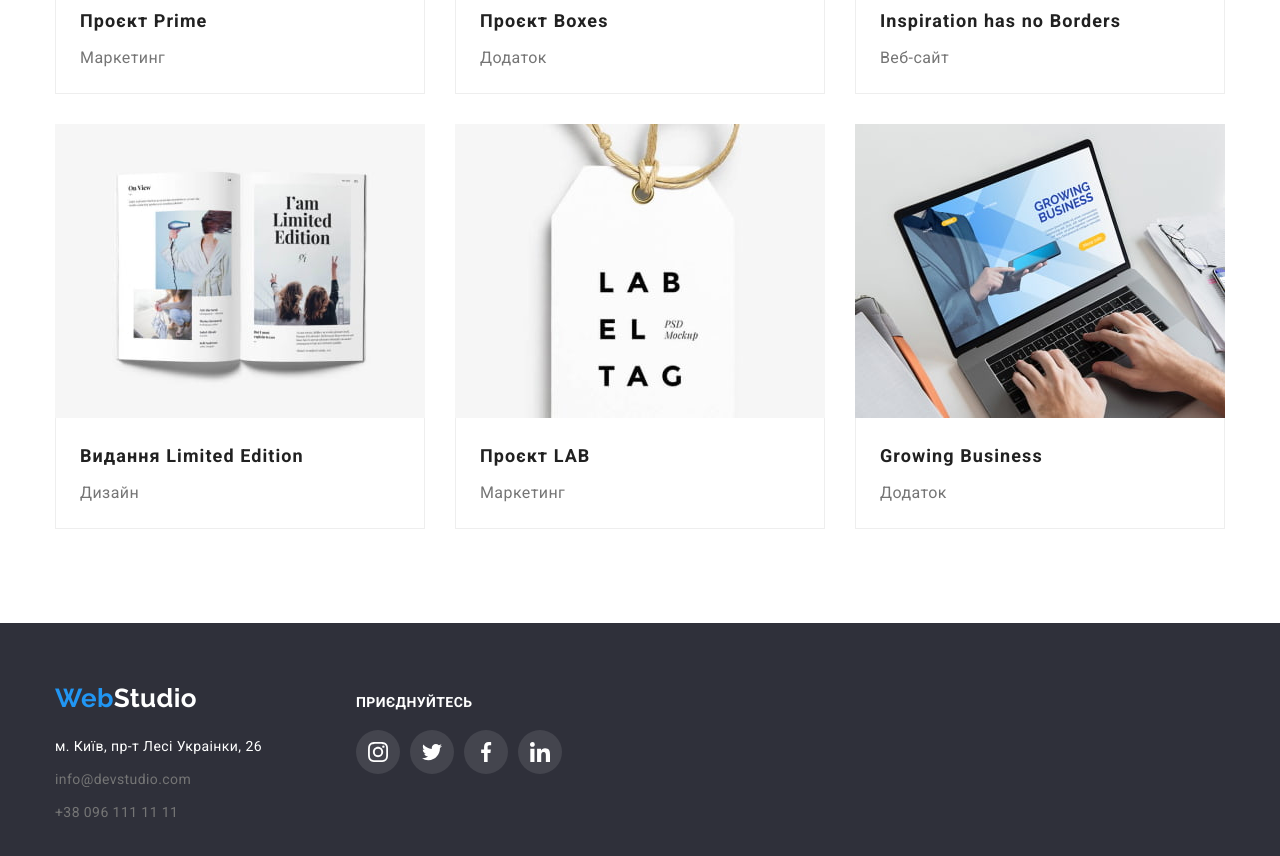
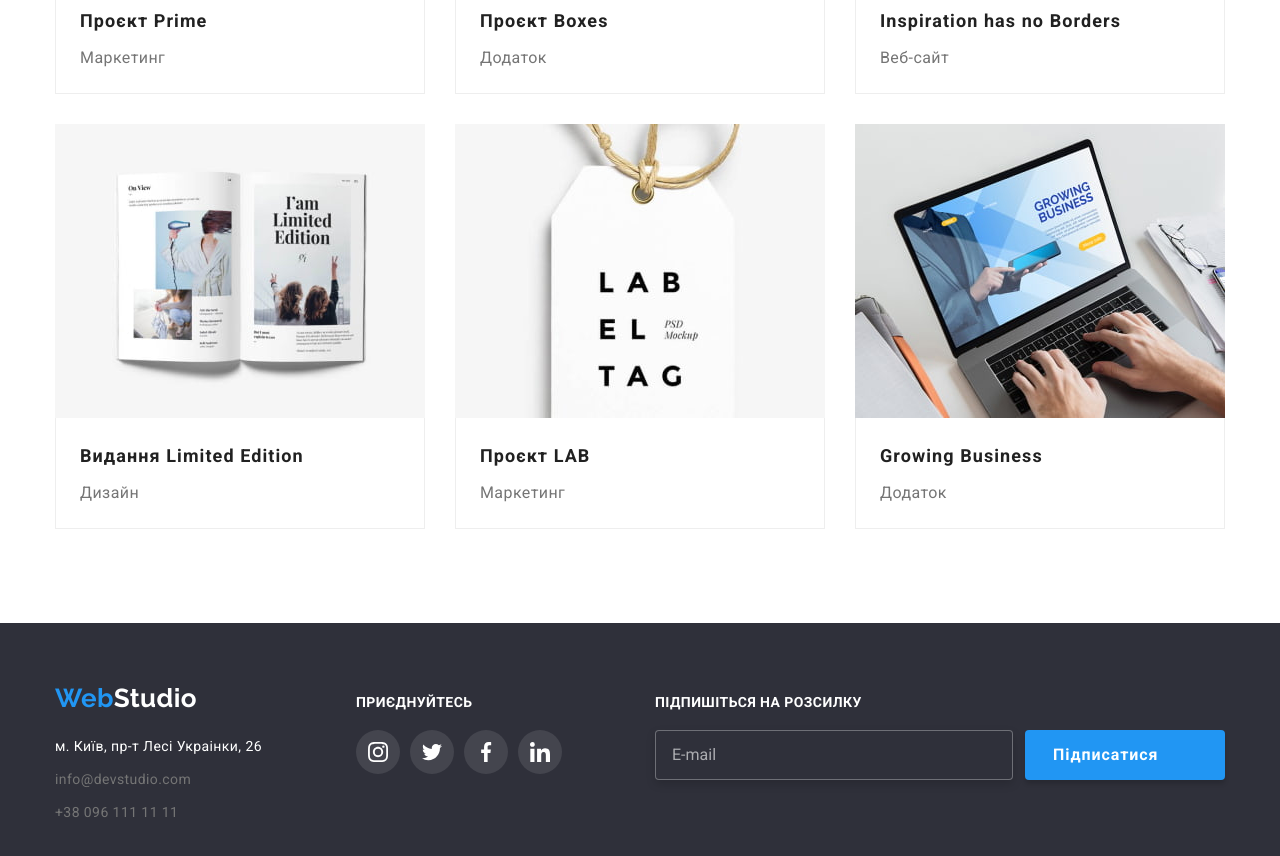
Before and after one commit to Koverin/goit-markup-hw-06, a plain HTML site: page portfolio.html in a window 1280 px wide. Shown: the part 997-1853 px from the top of the page. Drawn offline with nearby package versions, Linux system fonts and the light colour scheme.

Commit message:
конечный результат

```diff
--- a/css/style.css
+++ b/css/style.css
@@ -851,7 +851,10 @@ textarea {
 .footer-conteiner {
   display: flex;
   align-items: baseline;
-  gap: 70px;
+}
+
+.box-address {
+  margin-right: 70px;
 }
 
 .footer {
@@ -937,6 +940,7 @@ textarea {
 
 .socials-conteiner {
   width: 206px;
+  margin-right: 93px;
 }
 
 .address {
@@ -1114,3 +1118,92 @@ textarea {
   line-height: calc(28 / 18);
   color: var(--main-bg-cl);
 }
+
+/* footer-form */
+
+.box-footer-form {
+  position: relative;
+  width: 574px;
+  height: 86px;
+}
+
+.footer-form-title {
+  margin: 0;
+  margin-bottom: 20px;
+
+  font-family: var(--Roboro-txt);
+  font-style: normal;
+  font-weight: 700;
+  font-size: 14px;
+  line-height: calc(16 / 14);
+  text-transform: uppercase;
+
+  color: var(--main-bg-cl);
+}
+
+.footer-thubm {
+  display: flex;
+}
+
+.footer-input {
+  display: block;
+  padding: 0;
+  padding-left: 16px;
+
+  width: 358px;
+  height: 50px;
+
+  background-color: var(--headfooter-bg-cl);
+  border: 1px solid rgba(255, 255, 255, 0.3);
+  filter: drop-shadow(0px 4px 4px rgba(0, 0, 0, 0.15));
+  border-radius: 4px;
+}
+
+.footer-input::placeholder {
+  font-family: var(--Roboro-txt);
+  font-style: normal;
+  font-weight: 400;
+  font-size: 16px;
+  line-height: calc(20 / 16);
+
+  color: rgba(255, 255, 255, 0.6);
+}
+
+.footer-form-btn {
+  display: inline-flex;
+  align-items: center;
+  margin-left: 12px;
+  padding: 10px 28px;
+  min-width: 200px;
+
+  font-family: var(--Roboro-txt);
+  font-style: normal;
+  font-weight: 700;
+  font-size: 16px;
+  line-height: calc(30 / 16);
+
+  text-align: center;
+  letter-spacing: 0.06em;
+
+  cursor: pointer;
+  color: var(--main-bg-cl);
+  background-color: var(--additional-cl);
+  box-shadow: 0px 4px 4px rgba(0, 0, 0, 0.15);
+  border-radius: 4px;
+  border-color: transparent;
+  border-style: none;
+  transition: background-color var(--timing-function);
+}
+
+.footer-form-btn:hover,
+.footer-form-btn:focus {
+  background-color: var(--active-btn-cl);
+}
+
+.footer-form-icon {
+  position: absolute;
+  bottom: 13px;
+  right: 36px;
+
+  fill: var(--main-bg-cl);
+}
--- a/portfolio.html
+++ b/portfolio.html
@@ -316,7 +316,7 @@
     <!--footer-->
     <footer class="footer">
       <div class="conteiner footer-conteiner">
-        <div>
+        <div class="box-address">
           <a class="logo-text" href="#"
             ><span class="footer-logo-link">Web</span>Studio</a
           >
@@ -400,6 +400,21 @@
             </li>
           </ul>
         </div>
+        <!-- footer-form -->
+        <div class="box-footer-form">
+          <p class="footer-form-title">Підпишіться на розсилку</p>
+          <form name="footer-form">
+            <label class="footer-label">
+              <div class="footer-thubm">
+                <input class="footer-input" type="email" name="email" placeholder="E-mail"/>
+                 </label>
+                 <button class="footer-form-btn" type="submit">Підписатися</button>
+              </div>
+            <svg class="footer-form-icon" width="24" height="24">
+              <use href="./images/icon.svg#icon-icon-send"></use>
+            </svg>
+          </form>
+        </div>
       </div>
     </footer>
   </body>
```
Also changed, not shown: index.html (+8 -6 lines).
